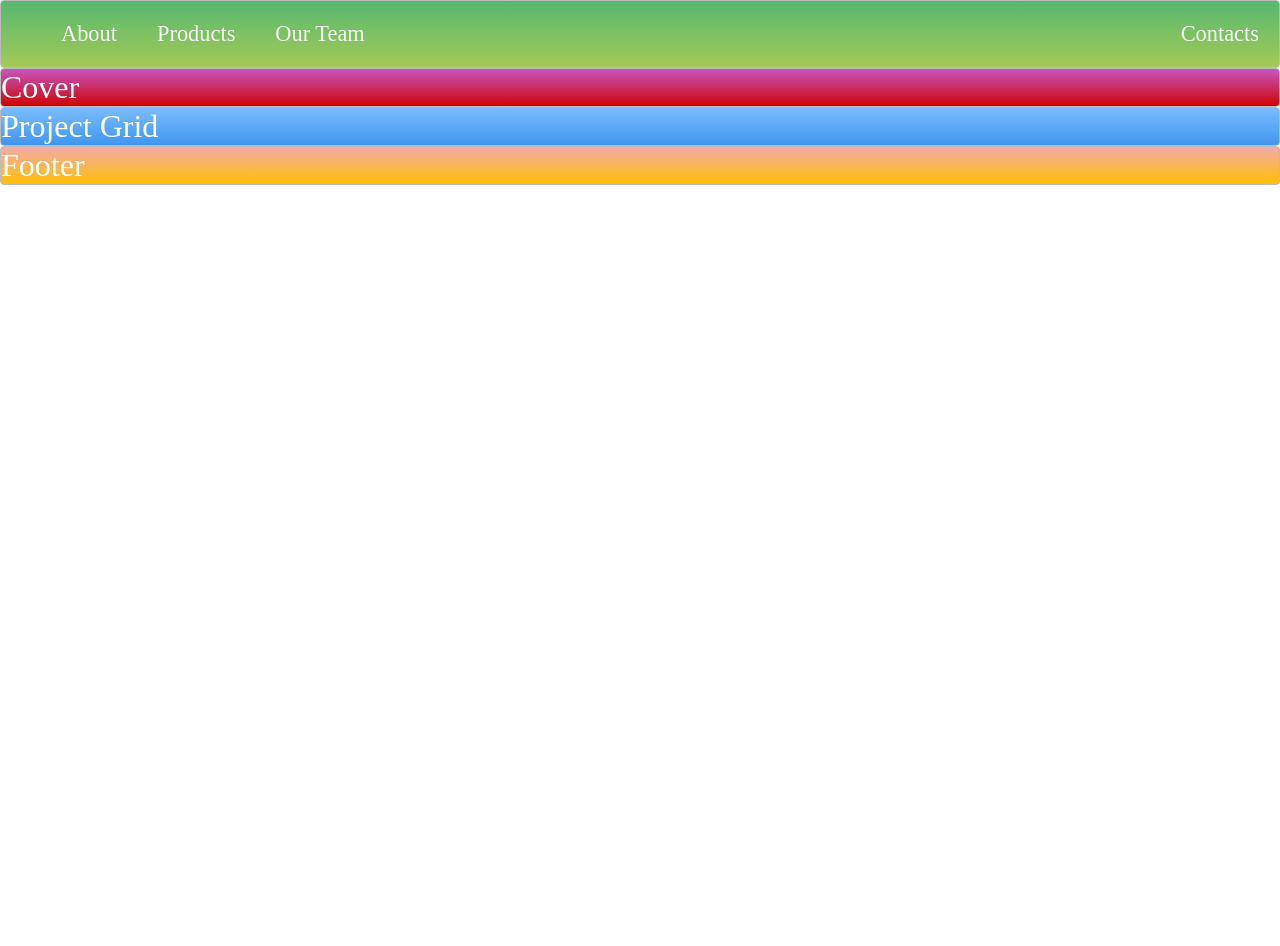
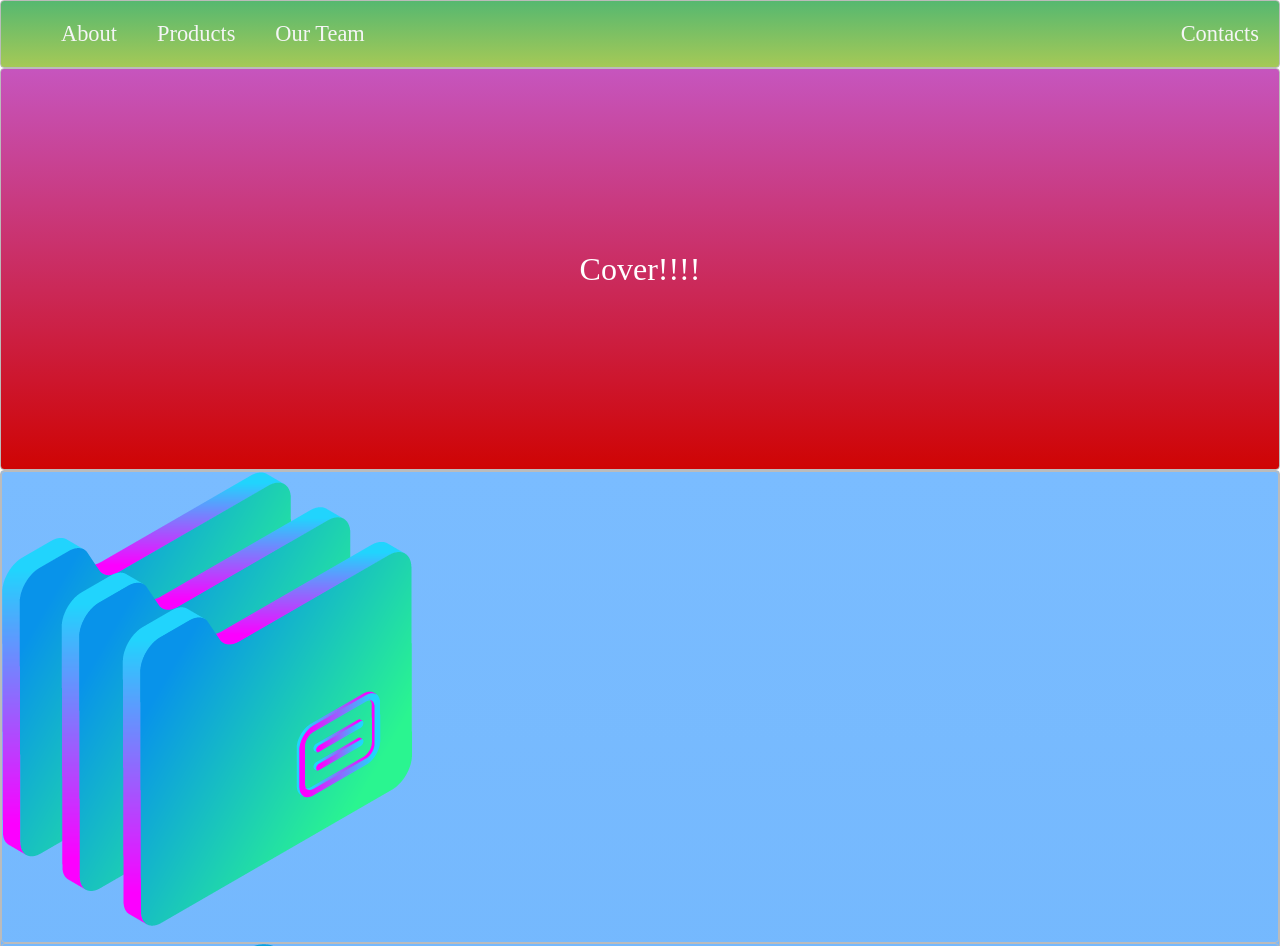
Before and after one commit to JayKirt/Website-Layout-Practice, a plain HTML site: page index.html in a window 1280 px wide. Shown: the top 946 px of the page. Before the commit the page ends 800 px from the top, so only its background shows below. Drawn offline with Linux system fonts and the light colour scheme.

Commit message:
added divs and images for each section of css grid layout

```diff
--- a/index.html
+++ b/index.html
@@ -6,7 +6,7 @@
 </head>
 <body>
 
-  <div class="container">
+
     <nav class="zone green">
       <ul class="main-nav">
         <li><a href="">About</a></li>
@@ -14,10 +14,20 @@
         <li><a href="">Our Team</a></li>
         <li class="push"><a href="">Contacts</a></li>
     </nav>
-    <div class="zone red">Cover</div>
-    <div class="zone blue">Project Grid</div>
+    <div class=" container zone red">Cover!!!!</div>
+    <div class="zone blue grid-wrapper">
+      <div class="box zone"> <img src="./img/files_2.png"> </div>
+      <div class="box zone"> <img src="./img/server_2_2.png"> </div>
+      <div class="box zone"> <img src="./img/monitor_settings_2.png"> </div>
+      <div class="box zone"> <img src="./img/server_3.png"> </div>
+      <div class="box zone"> <img src="./img/data_storage_2_2.png"> </div>
+      <div class="box zone"> <img src="./img/monitor_coding_2.png"> </div>
+      <div class="box zone"> <img src="./img/desktop_analytics_2.png"> </div>
+      <div class="box zone"> <img src="./img/server_safe_2.png"> </div>
+    </div>
+
     <div class="zone yellow">Footer</div>
-  </div>
+
 
 </body>
 </html>
--- a/style.css
+++ b/style.css
@@ -45,15 +45,22 @@ a {
     color: #f5f5f6;
     text-decoration:none;
 }
+/* NAV */
+
+/* COVER */
+.container {
+    display:flex;
+    align-items: center;
+    justify-content: center;
+    height:50vh;
+}
+
 
 /*https://paulund.co.uk/how-to-create-shiny-css-buttons*/
 /***********************************************************************
  *  Green Background
  **********************************************************************/
 .green{
-    grid-column-start: span 3;
-    margin: 0px;
-    height:100%
     background: #56B870; /* Old browsers */
     background: -moz-linear-gradient(top, #56B870 0%, #a5c956 100%); /* FF3.6+ */
     background: -webkit-gradient(linear, left top, left bottom, color-stop(0%,#56B870), color-stop(100%,#a5c956)); /* Chrome,Safari4+ */
@@ -67,10 +74,6 @@ a {
  *  Red Background
  **********************************************************************/
 .red{
-    grid-column-start: span 3;
-    margin: 0px;
-    grid-row-end: span 2;
-    height: 100%;
     background: #C655BE; /* Old browsers */
     background: -moz-linear-gradient(top, #C655BE 0%, #cf0404 100%); /* FF3.6+ */
     background: -webkit-gradient(linear, left top, left bottom, color-stop(0%,#C655BE), color-stop(100%,#cf0404)); /* Chrome,Safari4+ */
```
